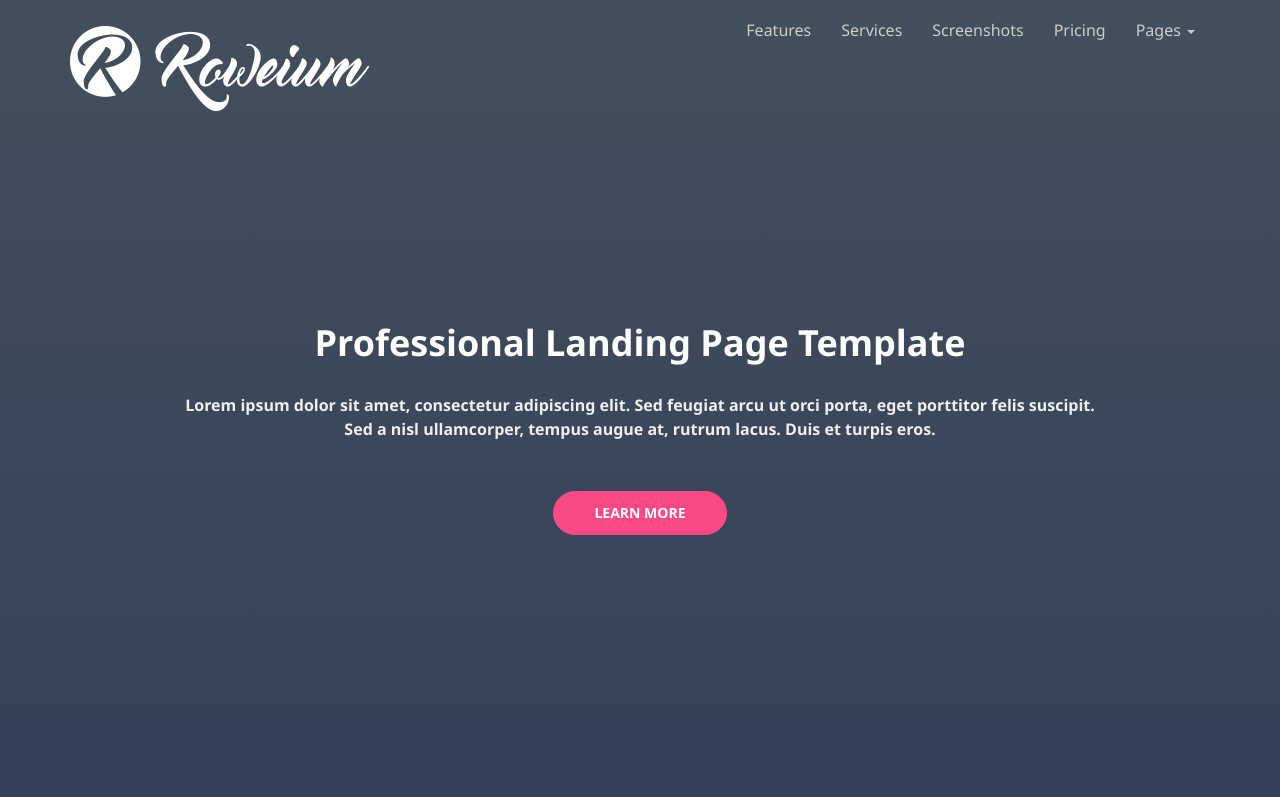
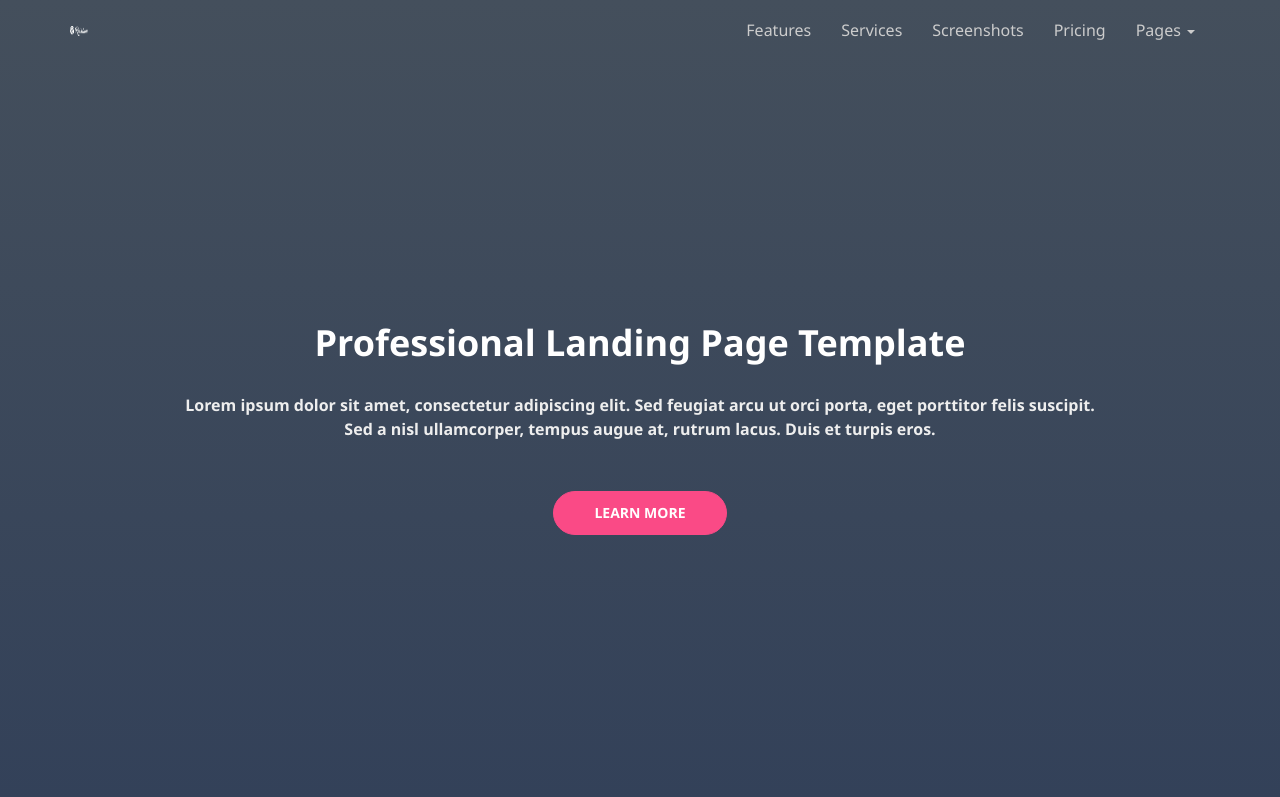
Before and after one commit to evan7777/roweium2.github.io, a plain HTML site: page index.html in a window 1280 px wide. Shown: the top 797 px of the page. Drawn offline with Linux system fonts and the light colour scheme; a web font is replaced by a local one.

Commit message:
commit- logo tweak

```diff
--- a/css/style.css
+++ b/css/style.css
@@ -3295,3 +3295,8 @@ table {
     margin-top: 16px;
     padding-bottom: 19px;
 }
+
+.rlogo {
+  width: 50%;
+  height: 50%;
+}
--- a/index.html
+++ b/index.html
@@ -61,7 +61,7 @@
           </button>
           <!-- LOGO -->
           <a class="navbar-brand logo" href="index.html">
-            <img src="assets/images/roweium/logo-2.png" alt="">
+            <img class="rlogo" src="assets/images/roweium/logo-2.png" alt="">
             <!--<i class="ion-social-buffer"></i>
               <span>Lugada</span>-->
           </a>
```
